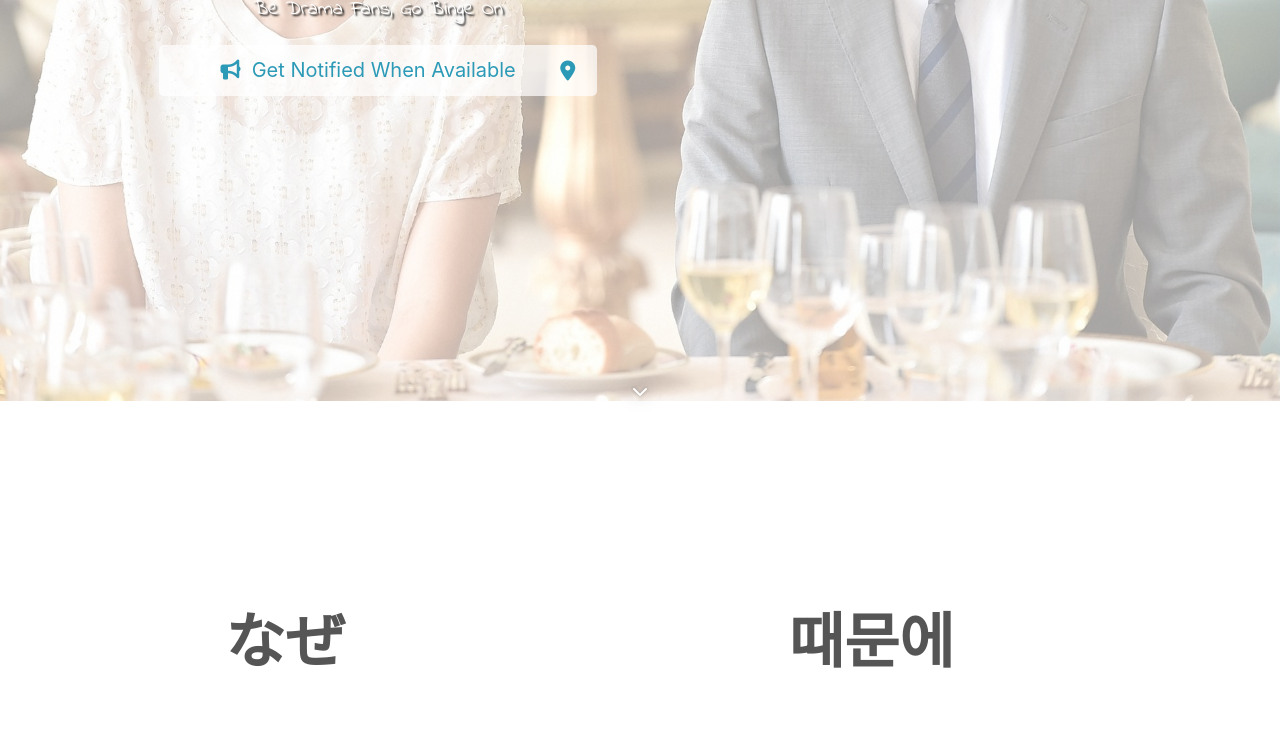
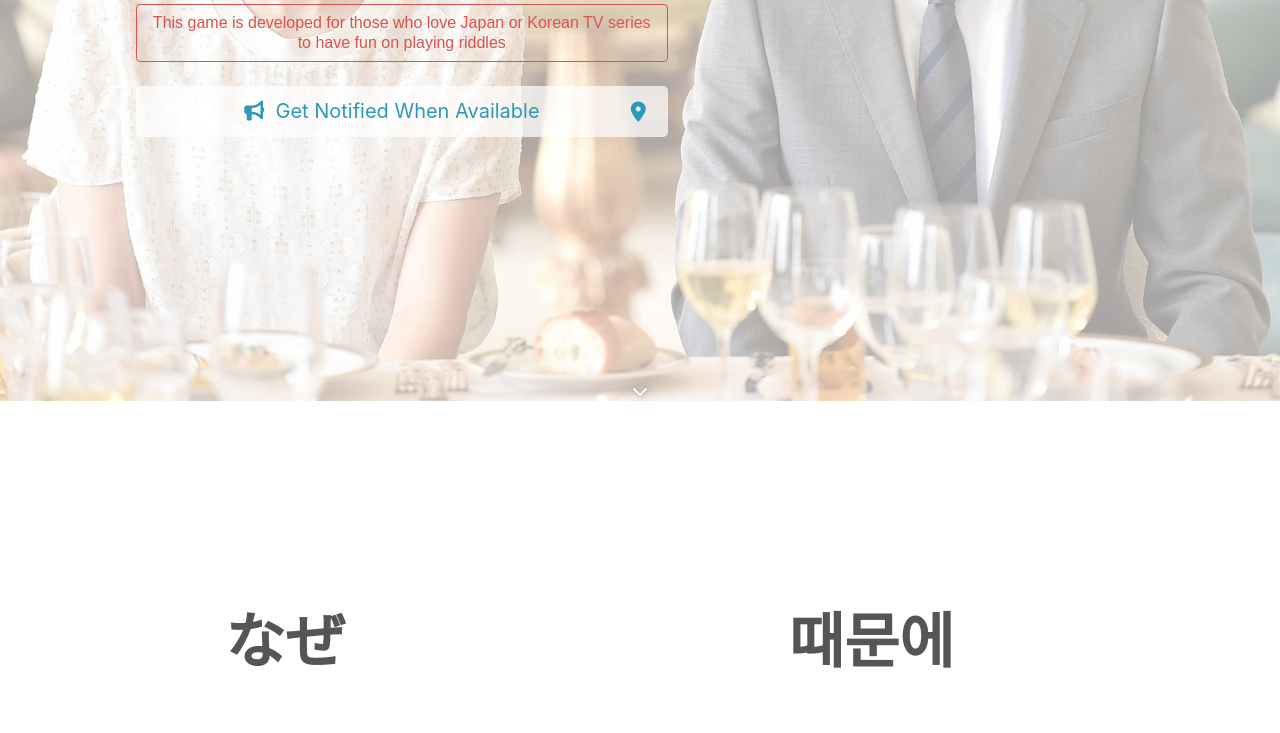
Before and after one commit to nthu31/dramabinge_gh, a plain HTML site: page dramabinge.html in a window 1280 px wide. Shown: the part 399-1132 px from the top of the page. Drawn offline with nearby package versions, Linux system fonts and the light colour scheme; a script that the page names is missing.

Commit message:
version2

```diff
--- a/dramabinge.html
+++ b/dramabinge.html
@@ -60,14 +60,14 @@
 
         <div class="d-flex flex-row justify-content-around">
 
-
           <div class="d-flex flex-column justify-content-center">
             <br>
             <h1 class="display-4 banner-text hvr-bob" id="header1">DramaBinge Game</h1><br>
-            <h2 class="lead banner-text hvr-bob" id="header2">Be Drama Fans, Go Binge On</h2>
-            <br>
+            <h2 class="lead banner-text hvr-bob" id="header2">Be Drama Fans, Go Binge On</h2><br>
+            <button type="button" class="btn btn-outline-danger">This game is developed for those who love Japan or Korean TV series <br> to have fun on playing riddles</button><br>
             <a class="btn btn-lg hvr-icon-drop hvr-bob" style="text-algn:center; background-color:rgba(256,256,256,0.7); " href="https://goo.gl/forms/dtlbxu9HsbFRhfLJ3"><i class="fa fa-bullhorn" aria-hidden="true"></i>&nbsp;&nbsp;Get Notified When Available</a>
           </div>
+
 
           <img class="hvr-buzz-out" src="styles/images/iphone1.png"/ id="mainphone">
 
```
